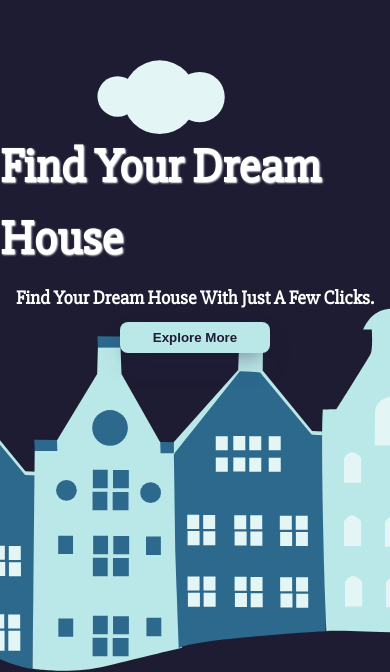
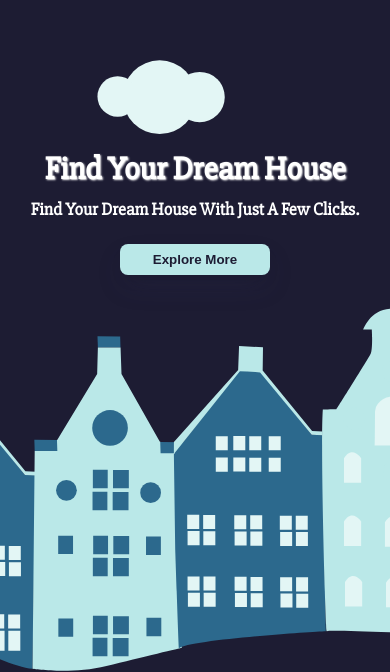
Before and after one commit to soesandarwin2201/real-estate-app-frontend, a React (Create React App) app: page / in a window 390 px wide. Shown: the part 172-844 px from the top of the page. Built offline with nearby package versions, Linux system fonts and the light colour scheme; a web font is replaced by a local one.

Commit message:
Create the mobile version for the splash screen

```diff
--- a/src/index.css
+++ b/src/index.css
@@ -78,3 +78,20 @@ body {
      font-weight: 600;
      box-shadow: var(--box-shadow);
 }
+
+@media screen and (max-width: 600px) {
+     .logo-info {
+          gap: .2rem;
+          background-color: var(--background-color);
+          margin-bottom: 5rem;
+     }
+
+     .logo-header {
+          font-size: 2rem;
+     }
+
+     .logo-info-para {
+          font-size: 1.1rem;
+          margin-bottom: 1rem;
+     }
+}
```
Also changed, not shown: src/assets/city.svg.
